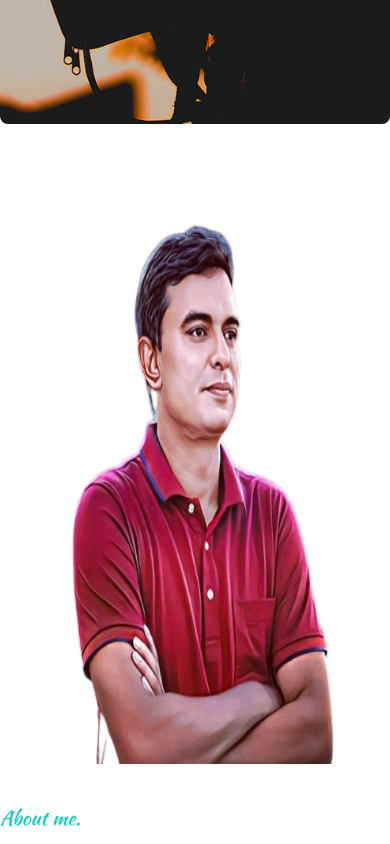
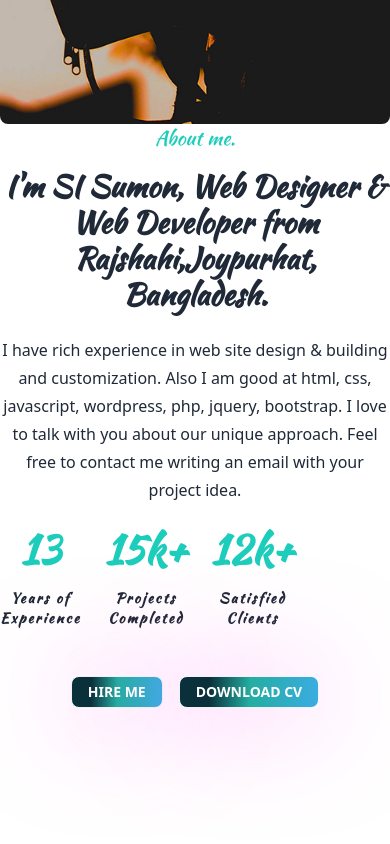
Before and after one commit to sumon2807/my-portfolio, a React (Vite) app: page / in a window 390 px wide. Shown: the part 720-1564 px from the top of the page. Built offline with nearby package versions, Linux system fonts and the light colour scheme.

Commit message:
resume add

```diff
--- a/src/Pages/Home/About/About.jsx
+++ b/src/Pages/Home/About/About.jsx
@@ -21,10 +21,10 @@ const About = () => {
     return (
         <section ref={ref}>
             <div className='flex flex-col gap-y-10 lg:flex-row lg:items-center lg:gap-x-10 lg:gap-y-0 h-screen max-w-screen-xl lg:px-4'>
-                <div data-aos="fade-right">
+                <div data-aos="fade-right" className=' hidden lg:block md:block'>
                     <img className='h-[640px]' src={Image} alt="" />
                 </div>
-                <div className='flex-1'data-aos="fade-left">
+                <div className='flex-1 text-center'data-aos="fade-left">
                     <h2 className='text-accent text-xl mb-4' style={{ fontFamily: 'Kaushan Script' }}>About me.</h2>
                     <h3 className='mb-6 text-3xl font-bold' style={{ fontFamily: 'Kaushan Script' }}>I'm SI Sumon, Web Designer & Web Developer from Rajshahi,Joypurhat, Bangladesh. </h3>
                     <p className='lg:max-w-xl lg:mx-auto font-medium text-base leading-7'>I have rich experience in web site design & building and customization. Also I am good at html, css, javascript, wordpress, php, jquery, bootstrap. I love to talk with you about our unique approach. Feel free to contact me writing an email with your project idea.</p>
```
Also changed, not shown: 1 other file (tests, documents, lock files or other folders).
